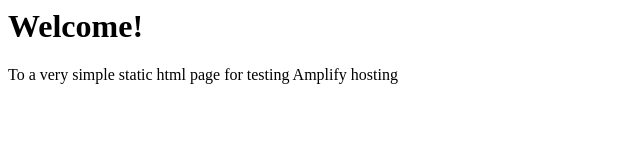
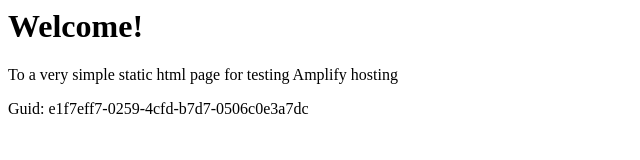
Before and after one commit to aws-aemilia-iad/Github-PR-Commit-Integration-Test-DoNotTouch-GitHubAutoBuildCanaryTest-v1-gamma-us-east-1, a website: page src/index.html in a window 1280 px wide. Shown: the whole page, without its empty margins (0-640 px from the left). Drawn offline with Linux system fonts and the light colour scheme.

Commit message:
commit from integ tests

```diff
--- a/src/index.html
+++ b/src/index.html
@@ -1,3 +1,5 @@
+
+
 <html lang="en">
 
 <head>
@@ -10,6 +12,6 @@
 <body>
     <h1>Welcome!</h1>
     <p>To a very simple static html page for testing Amplify hosting</p>
-</body>
+    <p>Guid: e1f7eff7-0259-4cfd-b7d7-0506c0e3a7dc</p></body>
 
 </html>
```
